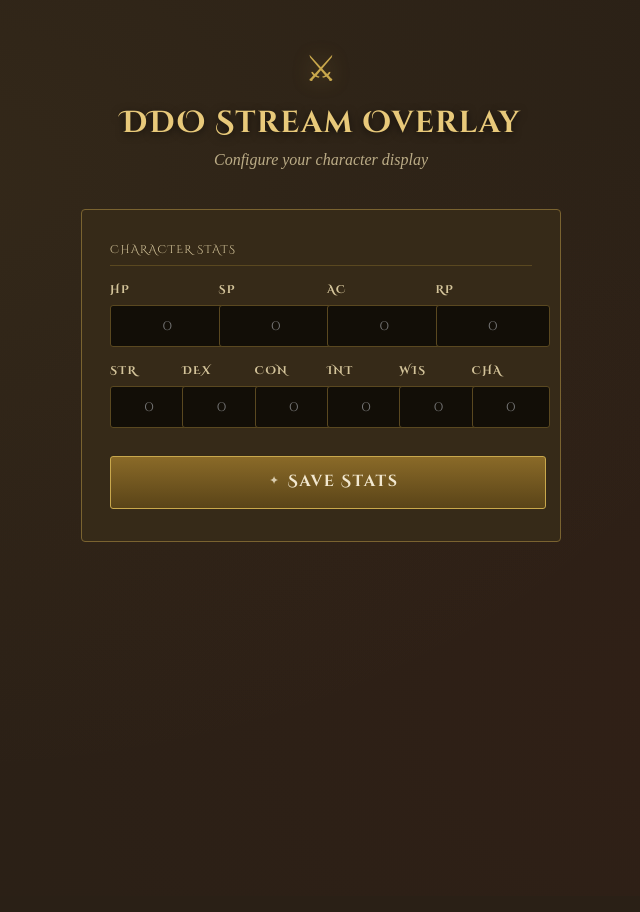
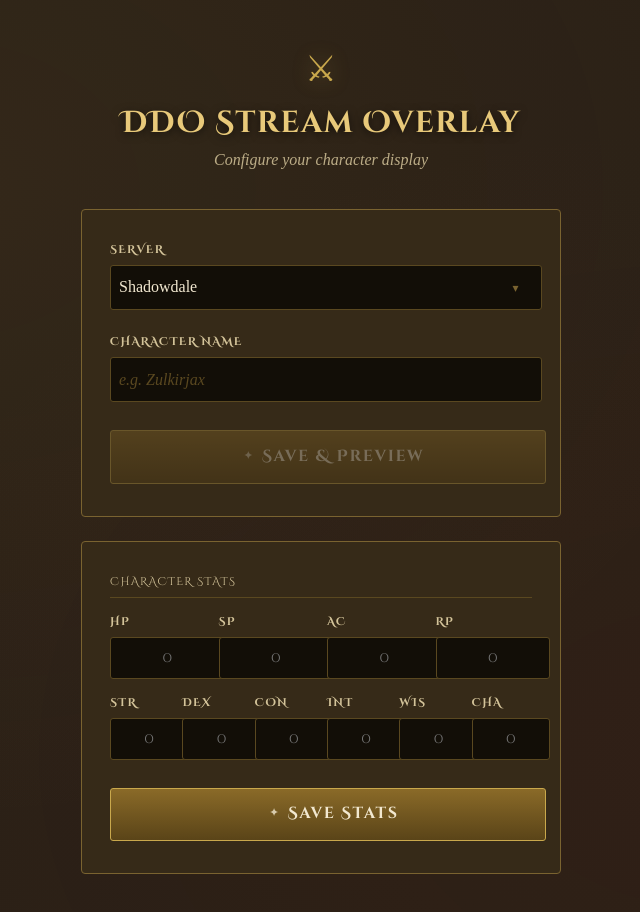
Before and after one commit to colabottles/ddo-overlay, a Nuxt app: page /config in a window 1280 px wide. Shown: the top 912 px of the page, without its empty margins (319-959 px from the left). Built offline with nearby package versions, Linux system fonts and the light colour scheme; a web font is replaced by a local one.

Commit message:
fix: stat block file was re-done

```diff
--- a/app/pages/config.vue
+++ b/app/pages/config.vue
@@ -7,6 +7,36 @@
         <p class="config-subtitle">Configure your character display</p>
       </header>
 
+      <!-- Character / server form — always visible -->
+      <form class="config-form" @submit.prevent="handleSave">
+        <div class="form-group">
+          <label for="server">Server</label>
+          <div class="select-wrap">
+            <select id="server" v-model="form.server">
+              <option v-for="s in DDO_SERVERS" :key="s" :value="s">{{ s }}</option>
+            </select>
+            <span class="select-arrow">▾</span>
+          </div>
+        </div>
+
+        <div class="form-group">
+          <label for="charname">Character Name</label>
+          <input
+            id="charname"
+            v-model="form.characterName"
+            type="text"
+            placeholder="e.g. Zulkirjax"
+            autocomplete="off"
+            spellcheck="false" />
+        </div>
+
+        <button type="submit" class="btn-save" :disabled="!form.characterName.trim()">
+          <span class="btn-icon">✦</span>
+          Save & Preview
+        </button>
+      </form>
+
+      <!-- Stats form — always visible -->
       <form class="config-form" @submit.prevent="handleStatsSave">
         <div class="form-section-title">Character Stats</div>
 
@@ -62,36 +92,8 @@
         </button>
       </form>
 
-      <!-- Preview / test fetch -->
+      <!-- Preview — only shown after Save & Preview is clicked -->
       <div v-if="saved" class="preview-section">
-        <form class="config-form" @submit.prevent="handleSave">
-          <div class="form-group">
-            <label for="server">Server</label>
-            <div class="select-wrap">
-              <select id="server" v-model="form.server">
-                <option v-for="s in DDO_SERVERS" :key="s" :value="s">{{ s }}</option>
-              </select>
-              <span class="select-arrow">▾</span>
-            </div>
-          </div>
-
-          <div class="form-group">
-            <label for="charname">Character Name</label>
-            <input
-              id="charname"
-              v-model="form.characterName"
-              type="text"
-              placeholder="e.g. Zulkirjax"
-              autocomplete="off"
-              spellcheck="false" />
-          </div>
-
-          <button type="submit" class="btn-save" :disabled="!form.characterName.trim()">
-            <span class="btn-icon">✦</span>
-            Save & Preview
-          </button>
-        </form>
-
         <div class="preview-header">
           <span class="preview-label">Live Preview</span>
           <button class="btn-refresh" @click="testFetch" :disabled="loading">
@@ -136,12 +138,13 @@
             <button class="btn-copy" @click="copyUrl">{{ copied ? '✓ Copied' : 'Copy' }}</button>
           </div>
           <ul class="obs-tips">
-            <li>Width: <strong>400</strong> &nbsp; Height: <strong>220</strong></li>
+            <li>Width: <strong>300</strong> &nbsp; Height: <strong>210</strong></li>
             <li>Check <strong>"Shutdown source when not visible"</strong></li>
             <li>Check <strong>"Refresh browser when scene becomes active"</strong></li>
           </ul>
         </div>
       </div>
+
     </div>
   </div>
 </template>
@@ -179,14 +182,9 @@
 onMounted(() => {
   loadConfig()
   loadStats()
-  // populate statsForm from stored stats
-  Object.assign(statsForm, stats.value)
-  if (form.characterName) {
-    saved.value = true
-    testFetch()
-  }
   form.characterName = config.value.characterName
   form.server = config.value.server
+  Object.assign(statsForm, stats.value)
   if (form.characterName) {
     saved.value = true
     testFetch()
```
